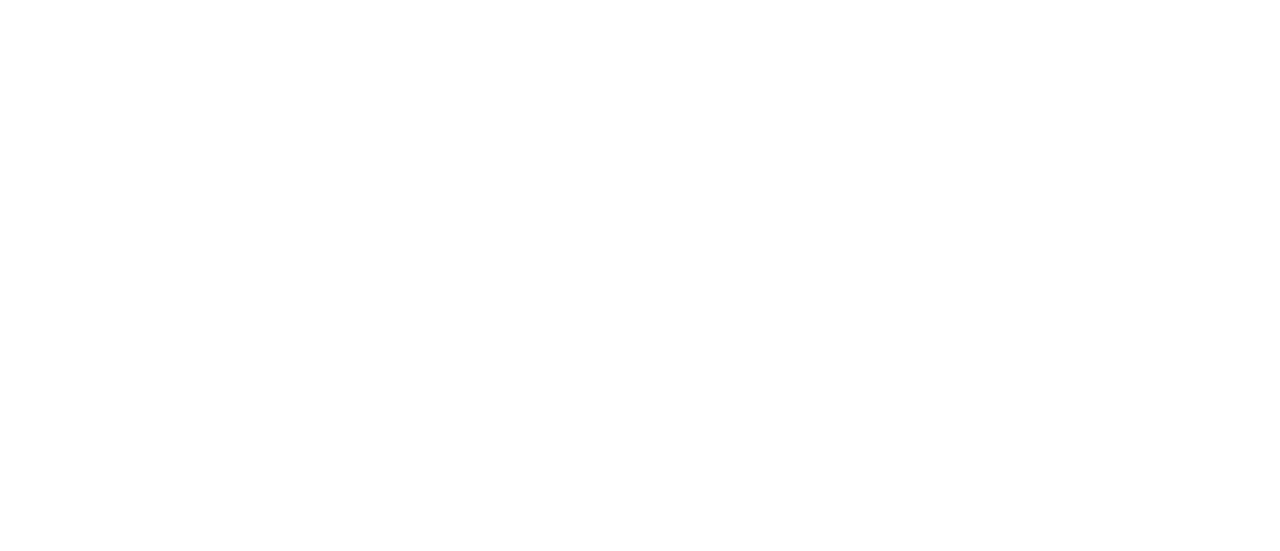
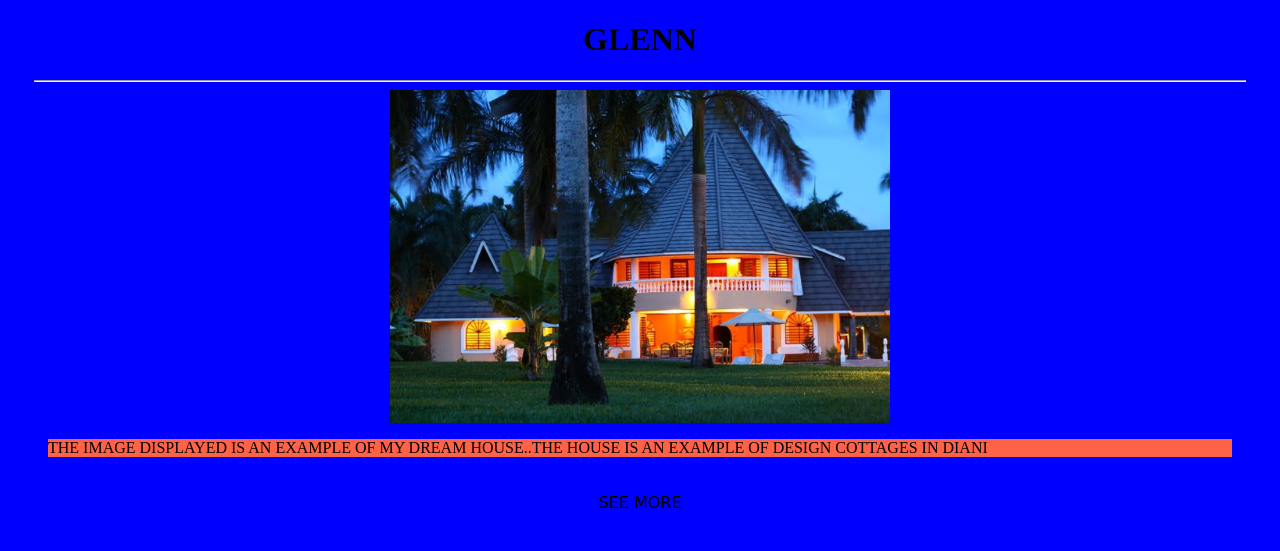
Before and after one commit to glennquinton/glennquinton.github.io, a plain HTML site: page index.html in a window 1280 px wide. Drawn offline with Linux system fonts and the light colour scheme.

Commit message:
glennquinton is my name

```diff
--- a/css/style.css
+++ b/css/style.css
@@ -1 +1,28 @@
 h1{
+	font-style: cursive;
+	background-color: blue;
+	text-align: center;
+}
+hr{
+	margin-right: 26px;
+	margin-left: 26px;
+
+ }
+ img{
+ 	width: 500px;
+ 	margin: auto;
+ 	display: block;
+
+ }
+ p{
+ 	background-color: blue;
+ 	padding: 20px;
+ 	font-family: cursive;
+ 	text-align: center;
+
+ }
+ body{background-color: blue;
+ }
+ blockquote{background-color: tomato;
+
+ }
--- a/index.html
+++ b/index.html
@@ -0,0 +1,15 @@
+<!DOCTYPE html>
+<html>
+<head>
+	<title>GLENN</title>
+	<link rel="stylesheet" type="text/css" href="css/style.css">
+</head>
+<body>
+<h1> GLENN</h1>
+<hr>
+<img src="images/IMG_0394.JPG">
+<BLOCKQUOTE>THE IMAGE DISPLAYED IS AN EXAMPLE OF MY DREAM HOUSE..THE HOUSE IS AN EXAMPLE OF DESIGN COTTAGES IN DIANI</BLOCKQUOTE>
+<P>SEE MORE</P>
+
+</body>
+</html>
```
Also changed, not shown: images/IMG_0394.JPG (added), 2 other files.
